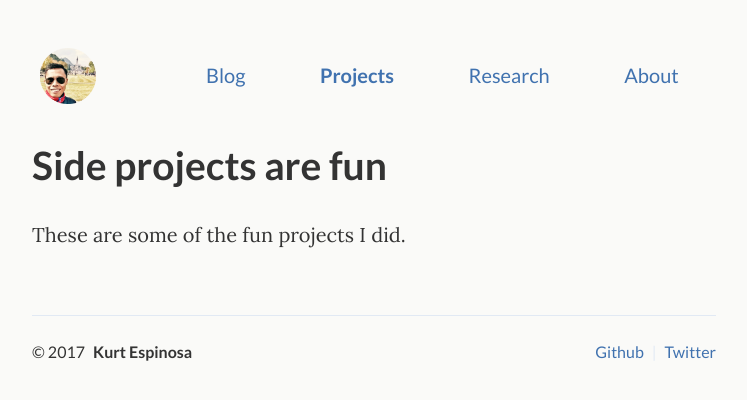
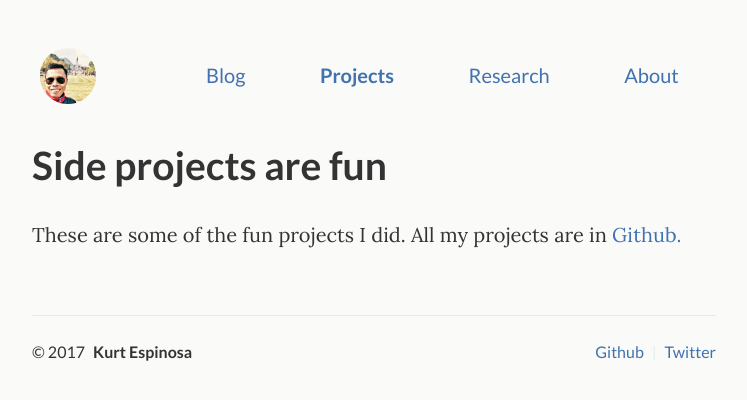
Before and after one commit to kurtespinosa/kurtespinosa.github.io, a Jekyll site: the page built from _pages/projects.html, in a window 1280 px wide. Shown: the top 400 px of the page, without its empty margins (266-1013 px from the left). Built offline with Jekyll 4.4.1, drawn with Linux system fonts in a browser that asks for light colours.

Commit message:
projects

```diff
--- a/_pages/projects.html
+++ b/_pages/projects.html
@@ -6,7 +6,7 @@ desc: Side projects are fun.
 permalink: /projects/
 ---
 
-<p>These are some of the fun projects I did.</p>
+<p>These are some of the fun projects I did. All my projects are in <a href="https://github.com/kurtespinosa?tab=repositories">Github.<a/></p>
 
 <div class="projects">
   <!--
```
Also changed, not shown: 1 other file.
